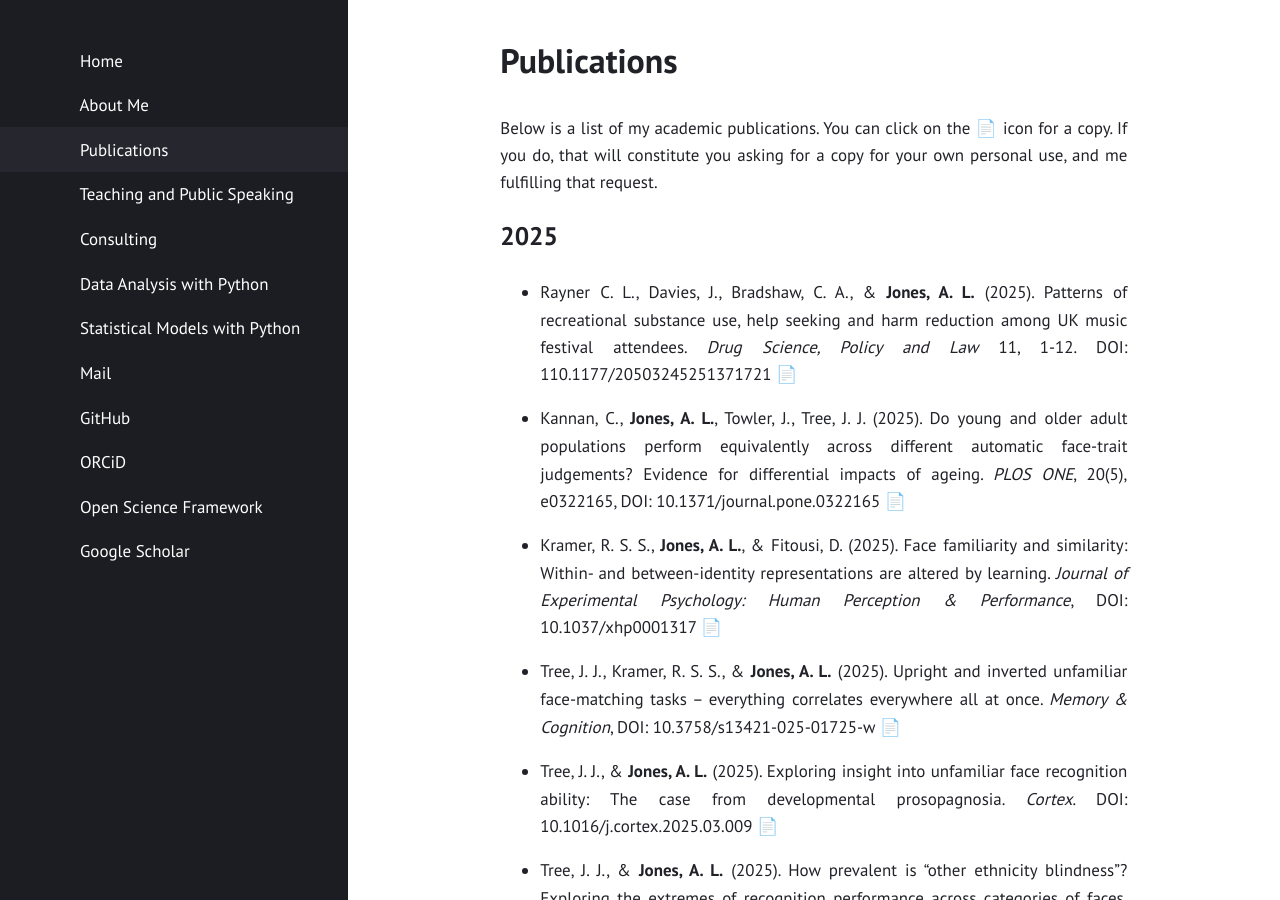
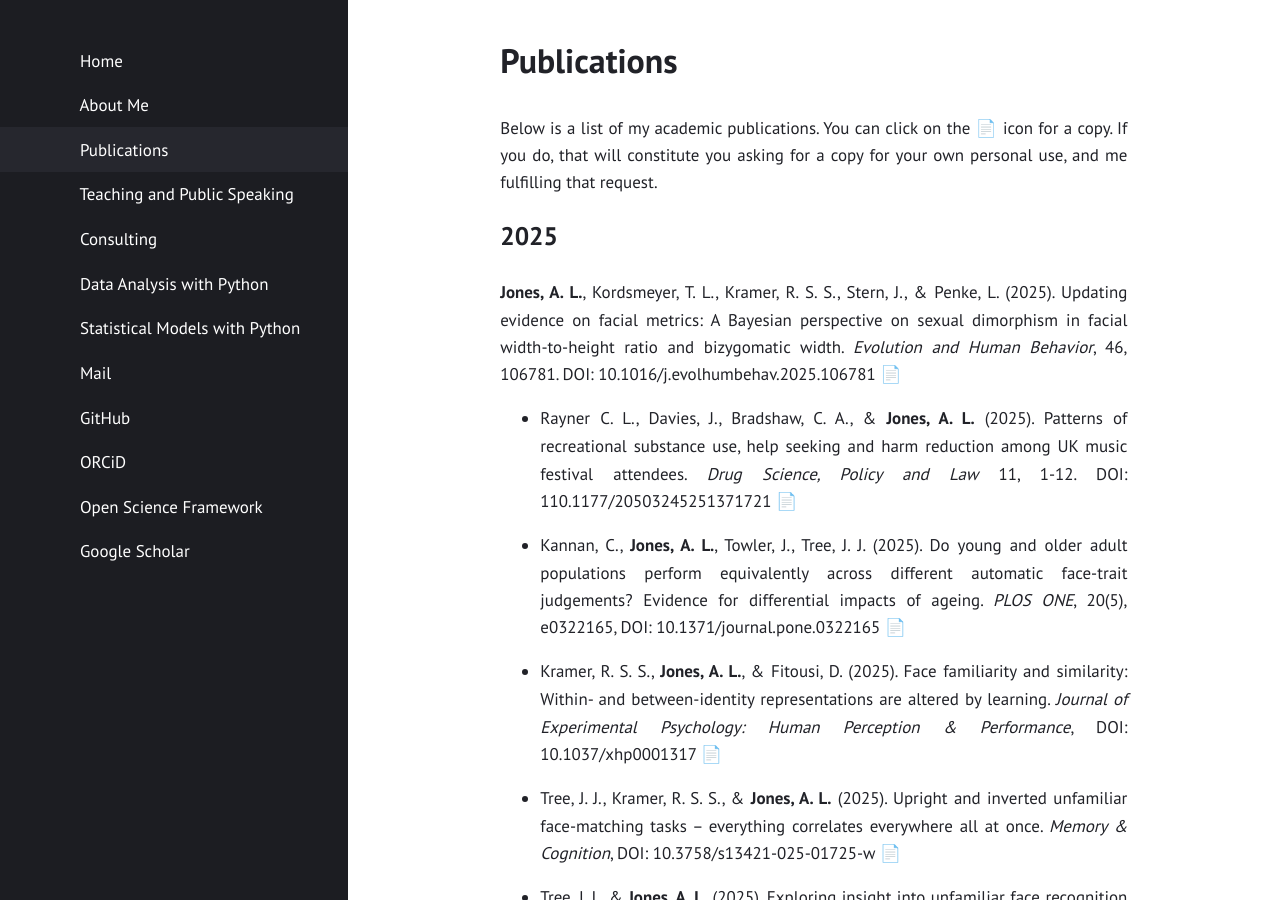
Before and after one commit to alexjonesphd/alexjonesphd.github.io, a Jekyll site: the page built from publications.md, in a window 1280 px wide and 900 px high. Built offline with Jekyll 4.4.1, drawn with Linux system fonts in a browser that asks for light colours.

Commit message:
fWHR paper

```diff
--- a/publications.md
+++ b/publications.md
@@ -7,6 +7,8 @@ layout: page
 Below is a list of my academic publications. You can click on the 📄 icon for a copy. If you do, that will constitute you asking for a copy for your own personal use, and me fulfilling that request.
 
 ## 2025
+**Jones, A. L.**, Kordsmeyer, T. L., Kramer, R. S. S., Stern, J., & Penke, L. (2025). Updating evidence on facial metrics: A Bayesian perspective on sexual dimorphism in facial width-to-height ratio and bizygomatic width. *Evolution and Human Behavior*, 46, 106781. DOI: 10.1016/j.evolhumbehav.2025.106781  [📄](https://alexjonesphd.github.io/assets/papers/2025/jonesetal2025.pdf)
+
 - Rayner C. L., Davies, J., Bradshaw, C. A., & **Jones, A. L.** (2025). Patterns of recreational substance use, help seeking and harm reduction among UK music festival attendees. *Drug Science, Policy and Law* 11, 1-12. DOI: 110.1177/20503245251371721  [📄](https://alexjonesphd.github.io/assets/papers/2025/rayner2025.pdf)
 
 - Kannan, C., **Jones, A. L.**, Towler, J., Tree, J. J. (2025). Do young and older adult populations perform
```
Also changed, not shown: 5 other files.
